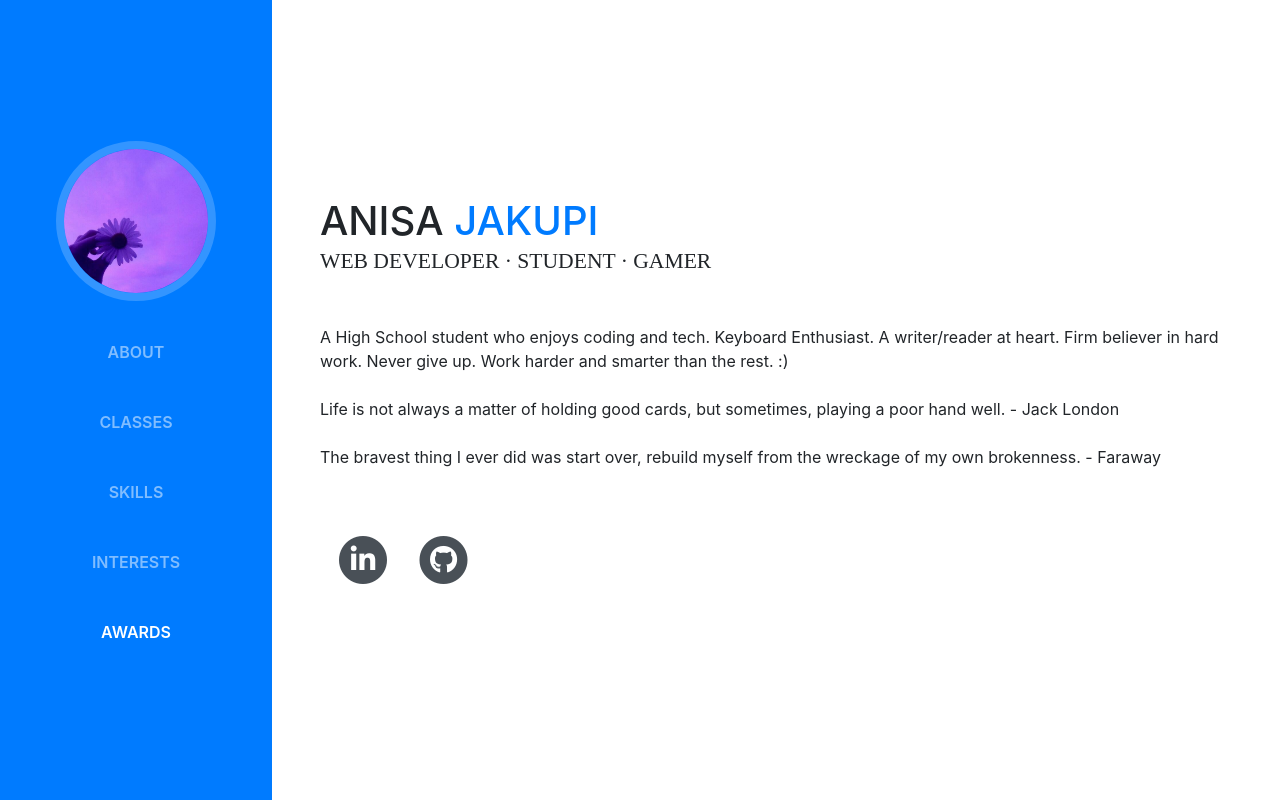
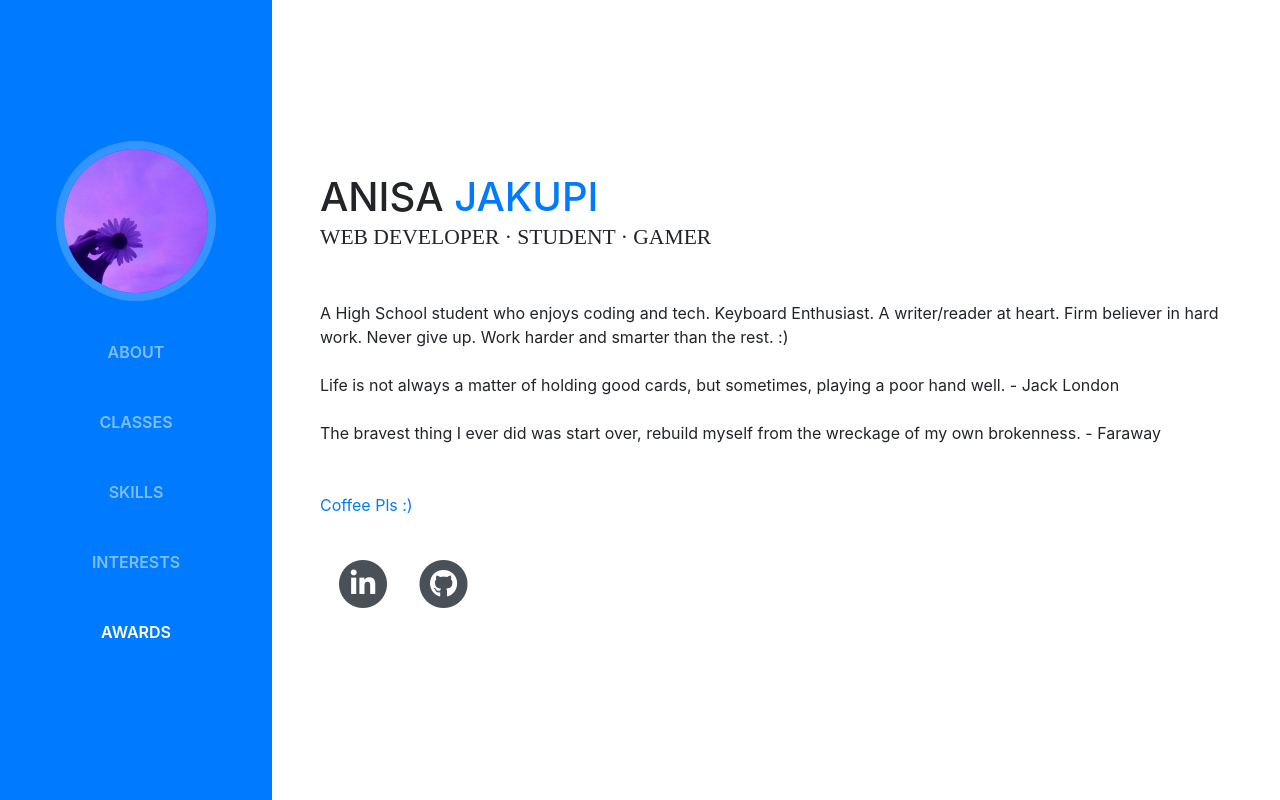
Before and after one commit to AnisaEJ/WebsitePortfolio, a website with bundled scripts: page index.html in a window 1280 px wide. Shown: the top 800 px of the page. Built offline with nearby package versions, Linux system fonts and the light colour scheme; a web font is replaced by a local one.

Commit message:
coffeepls

```diff
--- a/index.html
+++ b/index.html
@@ -77,8 +77,11 @@
             Life is not always a matter of holding good cards, but sometimes, playing a poor hand well. - Jack London
             <br><br>
             The bravest thing I ever did was start over, rebuild myself from the wreckage of my own brokenness. - Faraway
+              </p>
 
-              </p>
+              <a href="https://ko-fi.com/anisajakupi"> Coffee Pls :) </a>
+              <br>
+              <br>
           <ul class="list-inline list-social-icons mb-0">
             <li class="list-inline-item">
               <a href="https://www.linkedin.com/in/anisa-j-b3802019b/">
```
